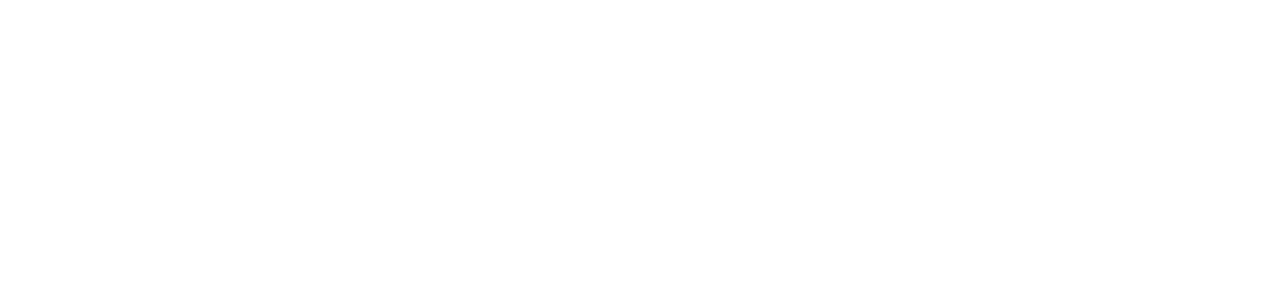
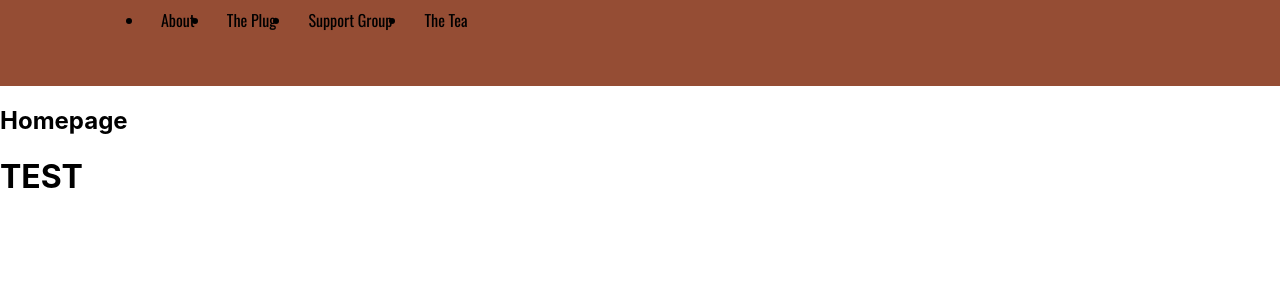
Before and after one commit to Lex-Llanes/BBConnect, a React (Create React App) app in the folder client/: page / in a window 1280 px wide. Shown: the top 300 px of the page. Built offline with nearby package versions, Linux system fonts and the light colour scheme.

Commit message:
navbar sort of working

```diff
--- a/client/package.json
+++ b/client/package.json
@@ -8,7 +8,10 @@
     "@testing-library/user-event": "^13.5.0",
     "react": "^17.0.2",
     "react-dom": "^17.0.2",
+    "react-icons": "^4.4.0",
+    "react-router-dom": "^6.3.0",
     "react-scripts": "5.0.0",
+    "styled-components": "^5.3.5",
     "web-vitals": "^2.1.4"
   },
   "scripts": {
@@ -17,7 +20,7 @@
     "test": "react-scripts test",
     "eject": "react-scripts eject"
   },
-  "proxy": "http://localhost:3001",
+  "proxy": "http://localhost:8080",
   "eslintConfig": {
     "extends": [
       "react-app",
--- a/client/src/App.js
+++ b/client/src/App.js
@@ -1,11 +1,24 @@
 import './App.css';
+import { React } from "react";
+import Navbar from './components/NavBar/navbar';
+import Homepage from './components/homepage';
+// import { BrowserRouter as Router } from 'react-router-dom';
+import { BrowserRouter as Router, Routes, Route} from 'react-router-dom';
 
 
 
 function App() {
 
   return (
-    <div></div>
+    <div>
+      <Router>
+        <Navbar/>
+        <Routes>
+        <Route path='/' element={<Homepage />}/>
+        </Routes>
+      </Router>
+      <h1>TEST</h1>
+    </div>
   );
 }
 
--- a/client/src/components/NavBar/NavBarElements.js
+++ b/client/src/components/NavBar/NavBarElements.js
@@ -3,7 +3,7 @@
 import styled from "styled-components";
 
 export const Nav = styled.nav`
-  background: #a5c882;
+  background: #954d34;
   height: 80px;
   display: flex important;
   justify-content: space-evenly;
--- a/client/src/components/homepage.js
+++ b/client/src/components/homepage.js
@@ -2,7 +2,9 @@
 
 const Homepage = () => {
   return (
-    <div>homepage</div>
+    <div>
+      <h2>Homepage</h2>
+    </div>
   )
 }
 
```
Also changed, not shown: 2 other files (tests, documents, lock files or other folders).
